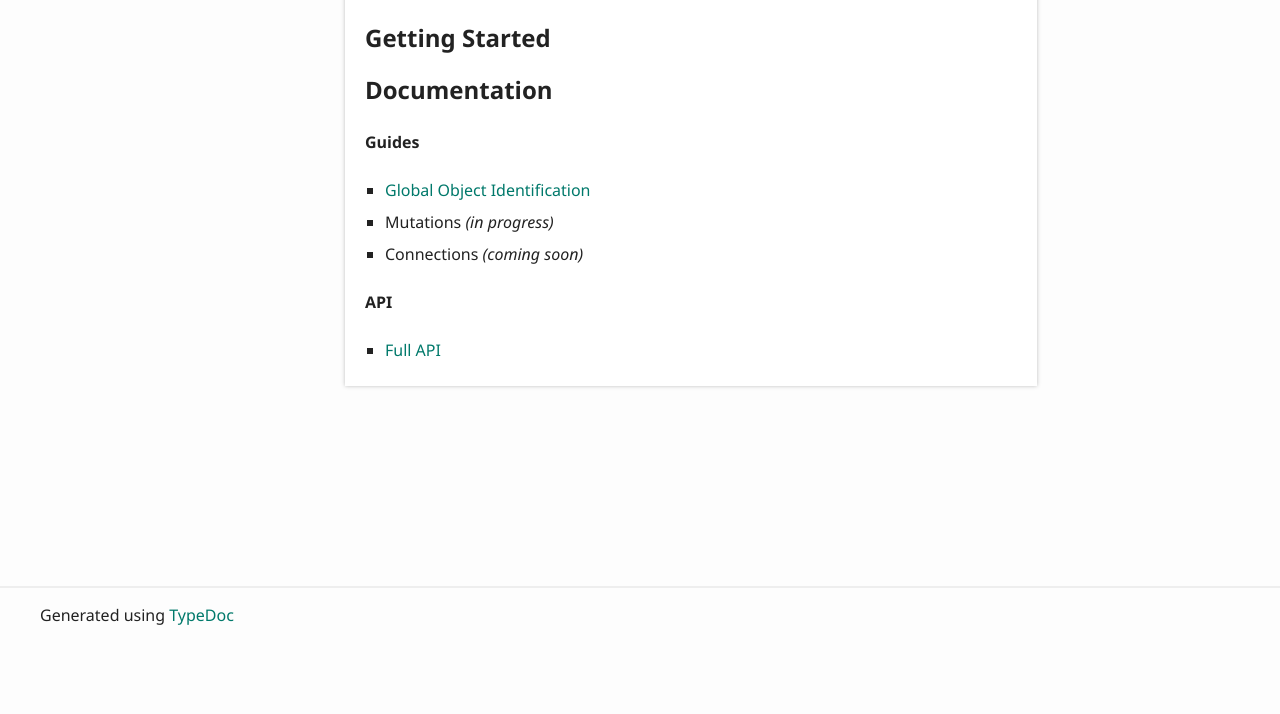
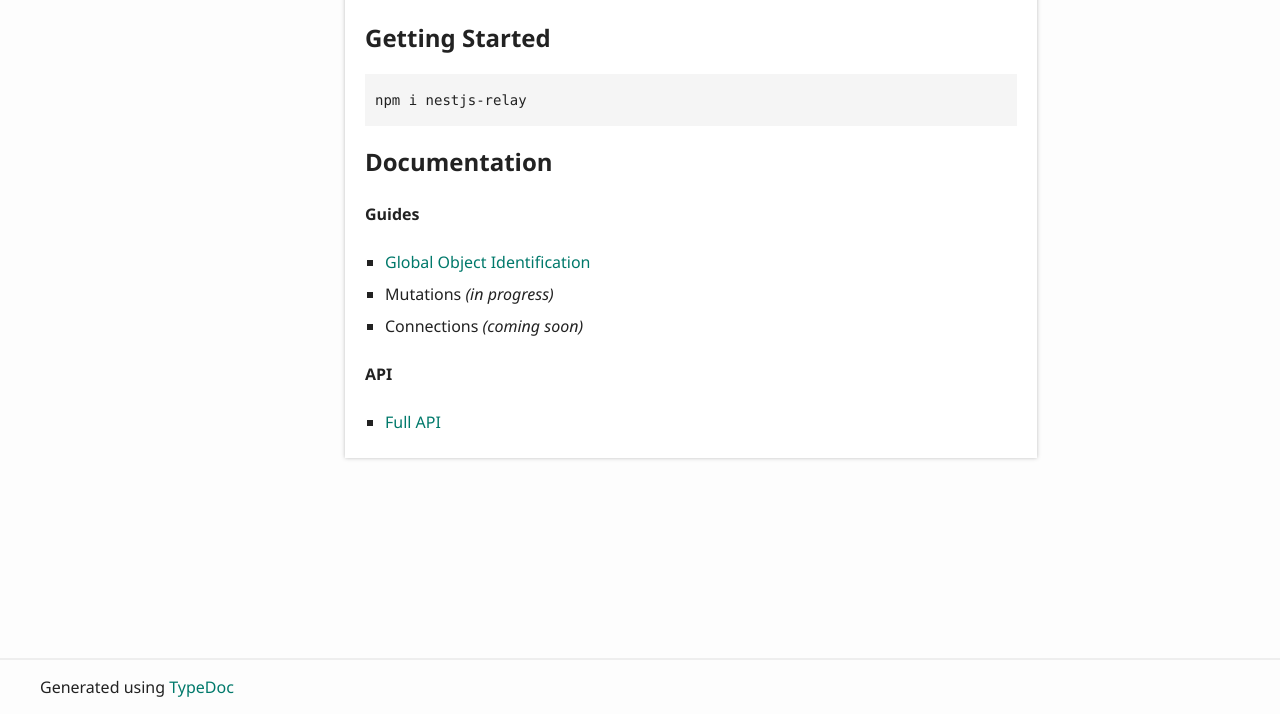
Before and after one commit to rogerballard/nestjs-relay, a plain HTML site: page index.html in a window 1280 px wide. Shown: the part 1864-2578 px from the top of the page. Before the commit the page ends 2506 px from the top, so only its background shows below. Drawn offline with Linux system fonts and the light colour scheme.

Commit message:
deploy: d090a82c8ad85398c3525ff913fc260040903d3d

```diff
--- a/index.html
+++ b/index.html
@@ -131,6 +131,7 @@
 				<a href="#getting-started" id="getting-started" style="color: inherit; text-decoration: none;">
 					<h2>Getting Started</h2>
 				</a>
+				<pre><code class="language-bash">npm i nestjs-relay</code></pre>
 				<a href="#documentation" id="documentation" style="color: inherit; text-decoration: none;">
 					<h2>Documentation</h2>
 				</a>
```
